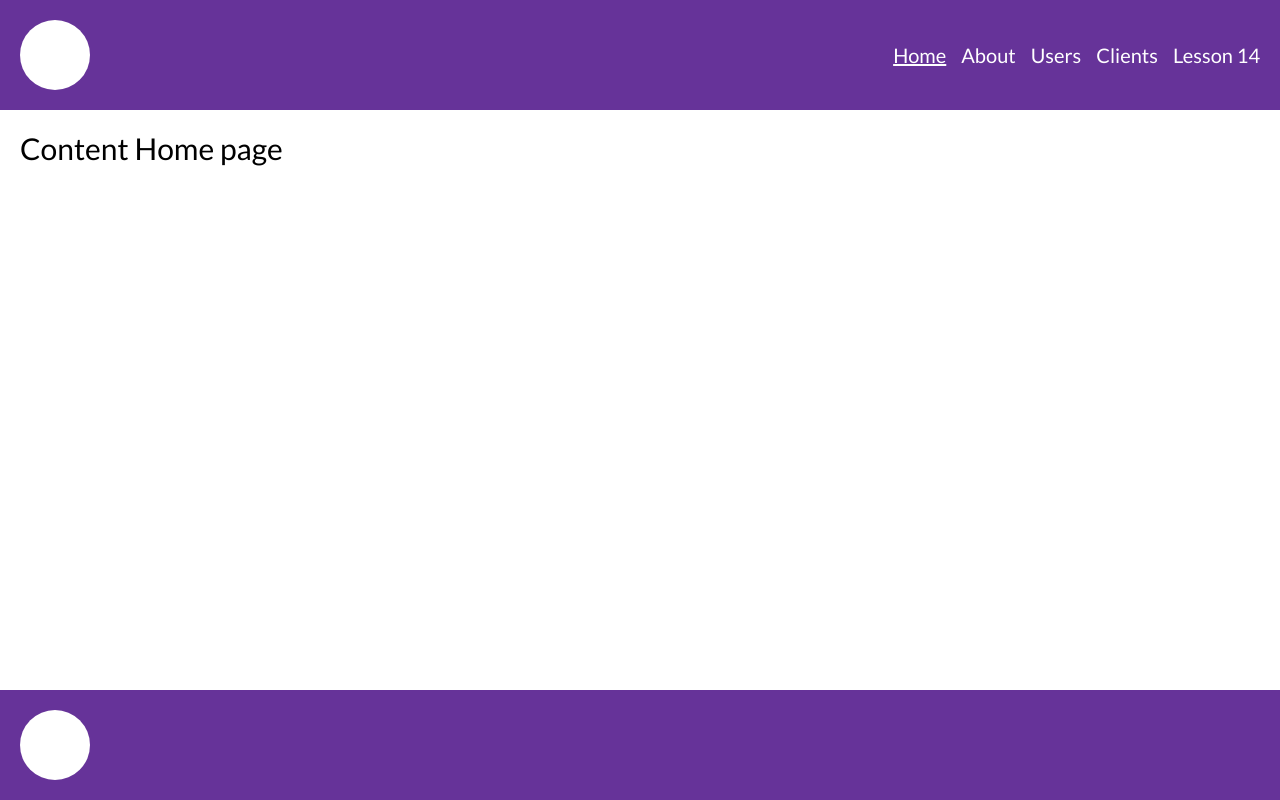
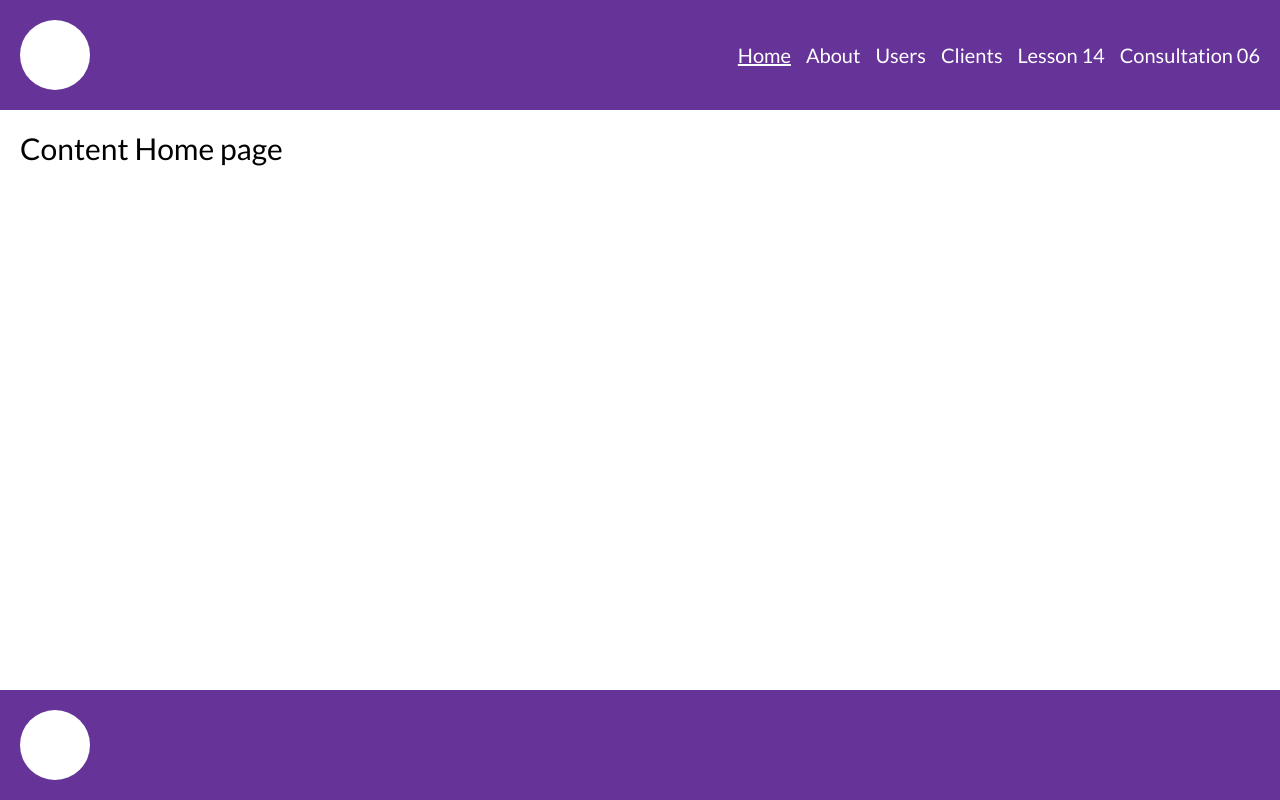
Before and after one commit to s-saratov/React_TS, a React (Vite) app: page / in a window 1280 px wide. Built offline with nearby package versions, Linux system fonts and the light colour scheme.

Commit message:
lesson_14 improve

```diff
--- a/src/App.tsx
+++ b/src/App.tsx
@@ -27,6 +27,7 @@ import SpaceX from "pages/Clients/components/SpaceX/SpaceX";
 import XAI from "pages/Clients/components/xAI/xAI";
 
 // === Consultations ===
+import Consultation06 from "consultations/consultation_06/Consultation06";
 
 function App() {
   return (
@@ -48,8 +49,9 @@ function App() {
           <Route path="/clients/xai" element={<XAI />} />
           {/* Topic: useContext */}
           <Route path="/lesson14" element={<Lesson14 />} />
+          <Route path="/consultation06" element={<Consultation06 />} />
           {/* Route * - этот route показывает контент, когда маршрута в перечисленных выше не существует */}
-          <Route path="*" element='Page not found' />
+          <Route path="*" element="Page not found" />
         </Routes>
       </Layout>
       {/* Topic: TypeScript - Introduction */}
--- a/src/components/Layout/Layout.tsx
+++ b/src/components/Layout/Layout.tsx
@@ -44,18 +44,28 @@ function Layout({ children }: LayoutProps) {
             Users
           </StyledNavLink>
           <StyledNavLink
-            to='/clients'
-            style={
-              ({ isActive }) => ({ textDecoration: isActive ? 'underline' : 'none' })
-            }>
+            to="/clients"
+            style={({ isActive }) => ({
+              textDecoration: isActive ? "underline" : "none",
+            })}
+          >
             Clients
           </StyledNavLink>
           <StyledNavLink
-            to='/lesson14'
-            style={
-              ({ isActive }) => ({ textDecoration: isActive ? 'underline' : 'none' })
-            }>
+            to="/lesson14"
+            style={({ isActive }) => ({
+              textDecoration: isActive ? "underline" : "none",
+            })}
+          >
             Lesson 14
+          </StyledNavLink>
+          <StyledNavLink
+            to="/consultation06"
+            style={({ isActive }) => ({
+              textDecoration: isActive ? "underline" : "none",
+            })}
+          >
+            Consultation 06
           </StyledNavLink>
         </NavContainer>
       </Header>
```
